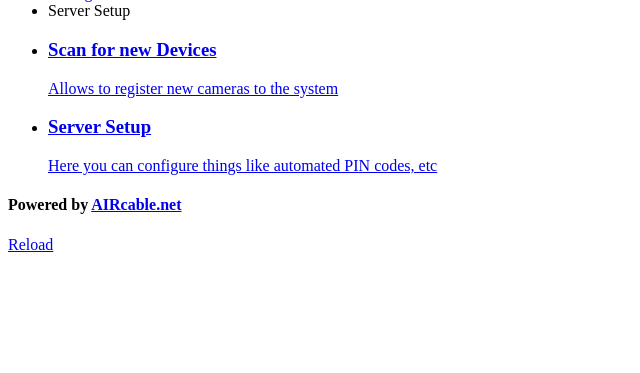
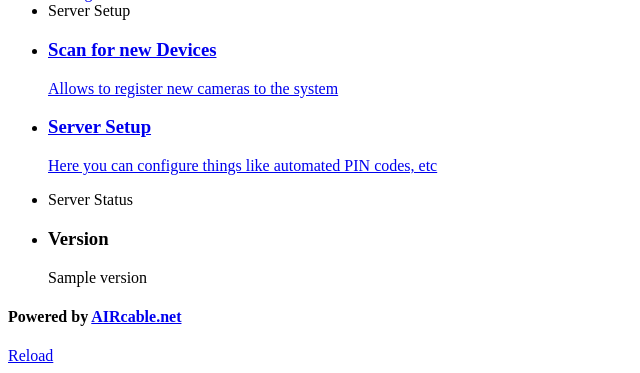
Before and after one commit to manuelnaranjo/AIRi, a Python web app: template python/airi/templates/index.html in a window 1280 px wide. Shown: the part 555-928 px from the top of the page, without its empty margins (0-640 px from the left). Before the commit the page ends 807 px from the top, so only its background shows below. Run offline with Jinja, Linux system fonts and the light colour scheme; the template is opened without the code that fills it: most values are stand-ins (such as "Sample title", 1, 10 or a date in 2020); some libraries are stand-ins or nearby versions.

Commit message:
Added version number to mains screen

```diff
--- a/python/airi/templates/index.html
+++ b/python/airi/templates/index.html
@@ -1,7 +1,7 @@
 {% extends "base.html" %}
 
 {% block title %}Devices{% endblock %}
-{% block header_title %}AIRi{% endblock %}
+{% block header_title %}Devices{% endblock %}
 
 {% block content %}
 <ul data-role="listview" data-dividertheme="d" style="margin-top: 0;" data-split-icon="gear">
@@ -28,6 +28,17 @@
             <h3>Server Setup</h3>
             <p>Here you can configure things like automated PIN codes, etc</p>
         </a>
-    </li>
+	</li>
+	<li data-role="list-divider">Server Status</li>
+	{% if pairing_supported %}
+	<li>
+		<h3>Pairing Manager</h3>
+		<p>Running</p>
+	</li>
+	{% endif %}
+	<li>
+		<h3>Version</h3>
+		<p>{{ version }}</p>
+	</li>
 </ul>
 {% endblock %}
```
